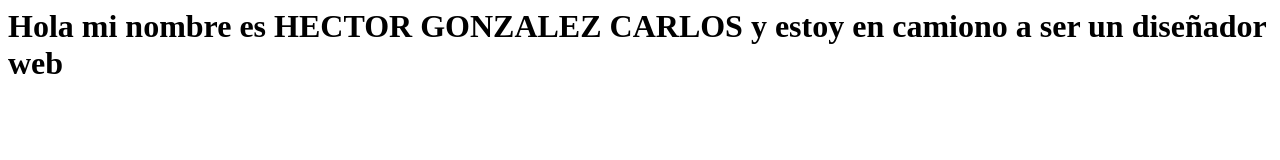
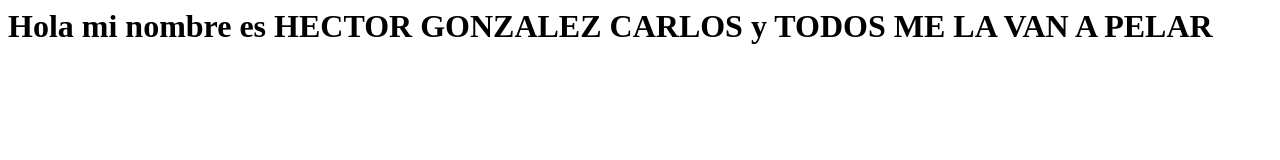
Before and after one commit to HectorGlezC/mi-primer-portafolio, a plain HTML site: page index.html in a window 1280 px wide. Drawn offline with Linux system fonts and the light colour scheme.

Commit message:
Update index.html

```diff
--- a/index.html
+++ b/index.html
@@ -1 +1 @@
-<h1> Hola mi nombre es HECTOR GONZALEZ CARLOS y estoy en camiono a ser un diseñador web </h1>
+<h1> Hola mi nombre es HECTOR GONZALEZ CARLOS y TODOS ME LA VAN A PELAR </h1>
```
